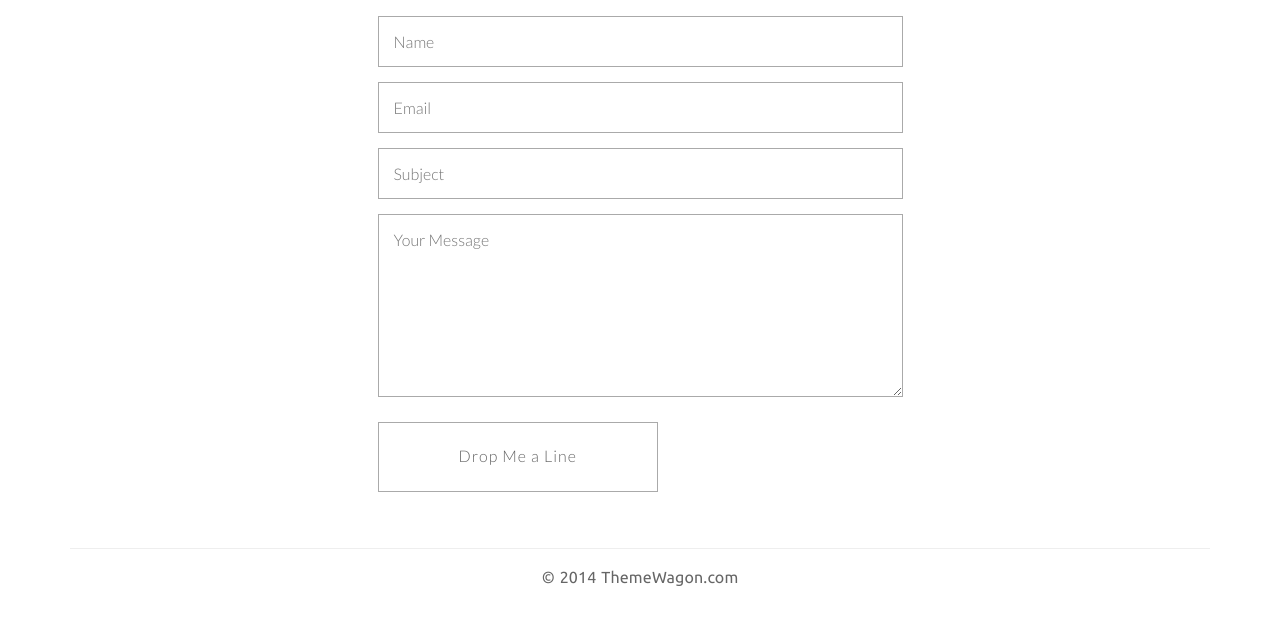
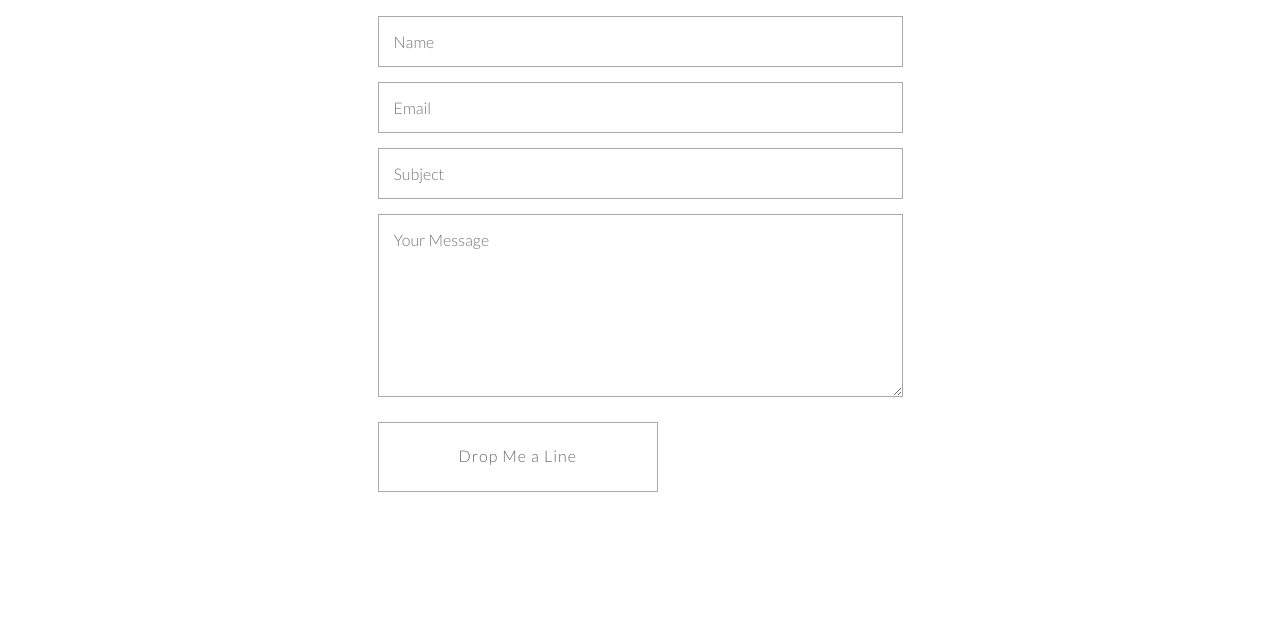
Before and after one commit to FunkyMonk8111/BlogSite, a plain HTML site: page contact.html in a window 1280 px wide. Shown: the part 194-818 px from the top of the page. Drawn offline with Linux system fonts and the light colour scheme; files whose address does not match are found by name.

Commit message:
Removed footer from contact page
Removed footer from contact page, not needed.

```diff
--- a/contact.html
+++ b/contact.html
@@ -84,15 +84,6 @@
 				</div>
 			</div>
 		</div>
-		<footer id="site-footer">
-			<div class="container">
-				<div class="row">
-					<div class="col-md-12">
-						<p class="copyright">&copy; 2014 ThemeWagon.com</p>
-					</div>
-				</div>
-			</div>
-		</footer>
 
 		<!-- Mobile Menu -->
 		<div class="overlay overlay-hugeinc">
```
